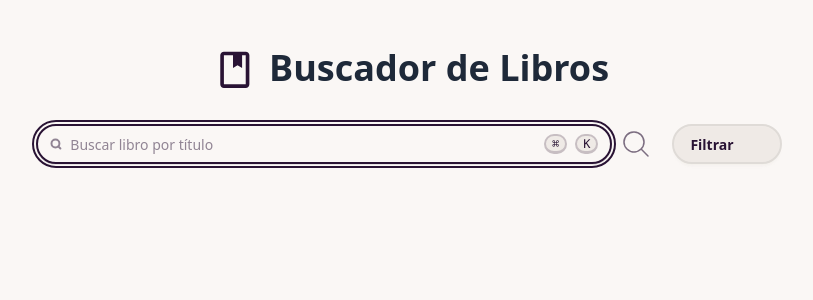
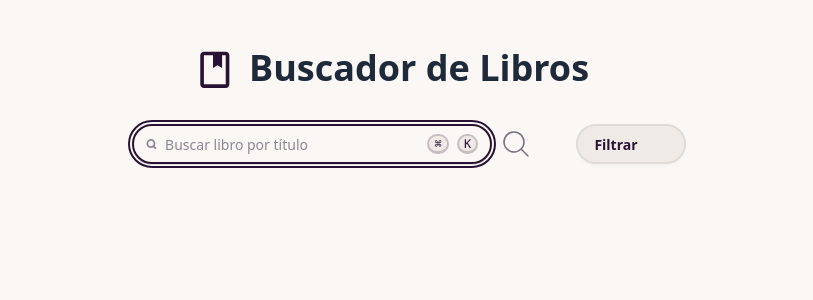
Before and after one commit to darioes04/book-searcher-app, an Angular app: page /search in a window 1280 px wide. Shown: the top 300 px of the page, without its empty margins (229-1042 px from the left). Built offline with nearby package versions, Linux system fonts and the light colour scheme.

Commit message:
pequeños cambios en la interfaz prinical y en info-page

```diff
--- a/package.json
+++ b/package.json
@@ -18,9 +18,7 @@
     "@angular/platform-browser-dynamic": "^19.2.0",
     "@angular/router": "^19.2.0",
     "@tailwindcss/postcss": "^4.1.8",
-    "postcss": "^8.5.4",
     "rxjs": "~7.8.0",
-    "tailwindcss": "^4.1.8",
     "tslib": "^2.3.0",
     "zone.js": "~0.15.0"
   },
@@ -29,12 +27,16 @@
     "@angular/cli": "^19.2.12",
     "@angular/compiler-cli": "^19.2.0",
     "@types/jasmine": "~5.1.0",
+    "autoprefixer": "^10.0.0",
+    "daisyui": "^5.0.43",
     "jasmine-core": "~5.6.0",
     "karma": "~6.4.0",
     "karma-chrome-launcher": "~3.2.0",
     "karma-coverage": "~2.2.0",
     "karma-jasmine": "~5.1.0",
     "karma-jasmine-html-reporter": "~2.1.0",
+    "postcss": "^8.5.4",
+    "tailwindcss": "^4.1.8",
     "typescript": "~5.7.2"
   }
 }
--- a/src/app/books/data-processing/data-parsing.ts
+++ b/src/app/books/data-processing/data-parsing.ts
@@ -44,6 +44,8 @@ import { BookItem } from "../interfaces/book-response-id";
     // Conversión de lista
     export function parseResponsetoBookArray(responseBooks: Item[]): Book[] {
 
+      console.log({responseBooks});
+
       return responseBooks
         .filter(book =>
           book.volumeInfo.title &&
--- a/src/app/books/pages/info-page/info-page.component.html
+++ b/src/app/books/pages/info-page/info-page.component.html
@@ -1,4 +1,5 @@
-<div class="bg-white rounded-xl shadow-md mt-10 p-6 space-y-3 border border-gray-200 max-w-xl mx-auto">
+<div class="bg-white rounded-xl shadow-md mt-6 sm:mt-10 px-4 py-4 sm:px-6 sm:py-6 space-y-3 border border-gray-200 max-w-full sm:max-w-xl mx-4 sm:mx-auto">
+
   <h2 class="text-2xl font-bold text-gray-800">{{ book.title }}</h2>
 
   <p [innerHTML]="book.description" class="text-gray-700 italic"></p>
--- a/src/app/books/pages/search-page/search-bar/search-bar.component.html
+++ b/src/app/books/pages/search-page/search-bar/search-bar.component.html
@@ -1,5 +1,5 @@
 <span class="flex items-center gap-2">
-  <label class="input w-xl flex items-center gap-2">
+  <label class="input w-full sm:w-90 flex items-center gap-2">
     <!-- Lupa izquierda -->
     <svg
       class="h-[1em] opacity-50"
--- a/src/app/books/pages/search-page/search-page.component.html
+++ b/src/app/books/pages/search-page/search-page.component.html
@@ -1,11 +1,13 @@
 <top-bar></top-bar>
 
-<div class="flex justify-center items-center gap-4">
-  <search-bar (query)="getSearchedBook($event)"></search-bar>
-  <filter-book
-    (bookAuthor)="filteredAuthor=$event"
-    (bookPublisher)="filteredPublisher=$event"
-  ></filter-book>
+<div class="mx-auto max-w-7xl px-4 sm:px-6 md:px-8">
+  <div class="flex flex-col gap-2 sm:flex-row justify-center items-center sm:gap-6 md:gap-10">
+    <search-bar (query)="getSearchedBook($event)"></search-bar>
+    <filter-book
+      (bookAuthor)="filteredAuthor=$event"
+      (bookPublisher)="filteredPublisher=$event"
+    ></filter-book>
+  </div>
 </div>
 
 <div class="mx-auto max-w-7xl px-6 pb-16 pt-4">
--- a/src/app/books/pages/search-page/top-bar/top-bar.component.html
+++ b/src/app/books/pages/search-page/top-bar/top-bar.component.html
@@ -1,5 +1,5 @@
 <!-- Título principal con margen superior -->
-<div class="mt-12 mb-8 flex justify-center px-4">
+<div class="mt-12 mb-8 flex justify-center mr-10 px-4">
   <div
     class="flex flex-row sm:flex-row items-center gap-2 sm:gap-4 text-center"
   >
```
Also changed, not shown: 1 other file (tests, documents, lock files or other folders). Lines whose indentation alone changed are shown as unchanged.
